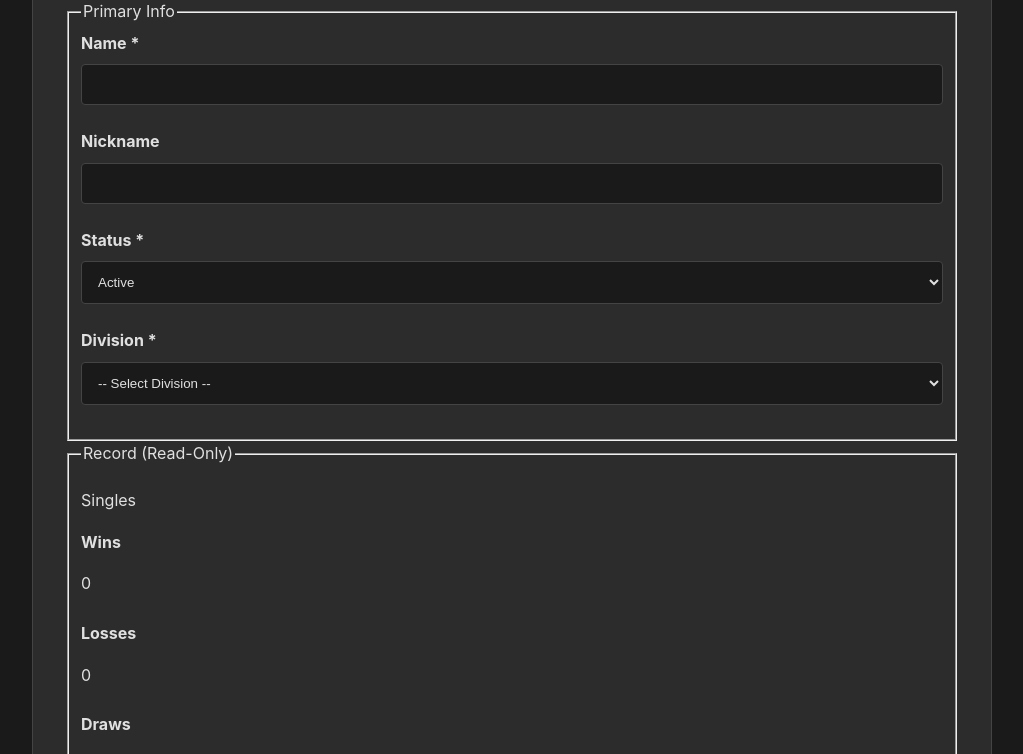
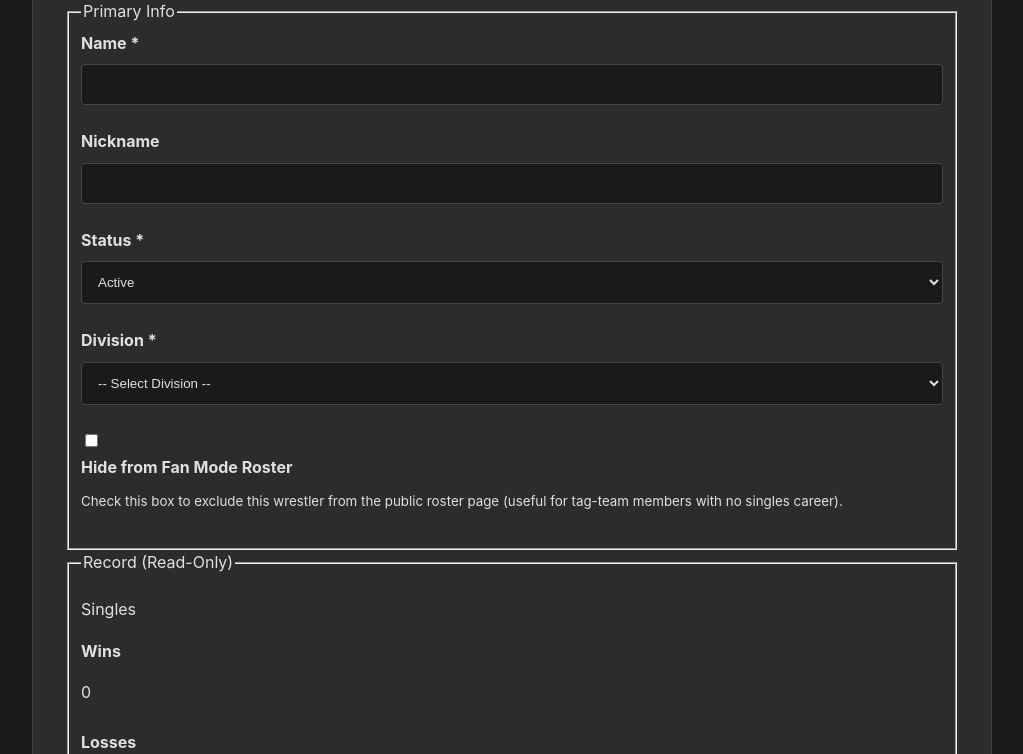
Before and after one commit to garymhartzell/slamsim, a Flask app: page /wrestlers/create in a window 1280 px wide. Shown: the part 301-1055 px from the top of the page, without its empty margins (128-1151 px from the left). Run offline with Flask 3, Linux system fonts and the light colour scheme.

Commit message:
Added a checkbox to hide wrestlers or tagteams from the roster.

```diff
--- a/routes/tagteams.py
+++ b/routes/tagteams.py
@@ -48,7 +48,8 @@ def _get_form_data(form):
         "Faction": escape(form.get('Faction', '')).strip(),
         "Manager": escape(form.get('Manager', '')).strip(),
         "Moves": escape(form.get('Moves', '')).strip(),
-        "Awards": escape(form.get('Awards', '')).strip()
+        "Awards": escape(form.get('Awards', '')).strip(),
+        "Hide_From_Fan_Roster": 'hide_from_fan_roster' in form
     }
 
 @tagteams_bp.route('/')
--- a/routes/wrestlers.py
+++ b/routes/wrestlers.py
@@ -25,7 +25,8 @@ def _get_form_data(form):
         "Awards": html.escape(form.get('awards', '').strip()).replace('\n', '|').replace('\r', ''),
         "Real_Name": html.escape(form.get('real_name', '').strip()), "Start_Date": html.escape(form.get('start_date', '').strip()),
         "Salary": html.escape(form.get('salary', '').strip()).replace('\n', '|').replace('\r', ''),
-        "Wrestling_Styles": '|'.join(html.escape(s.strip()) for s in form.getlist('wrestling_styles'))
+        "Wrestling_Styles": '|'.join(html.escape(s.strip()) for s in form.getlist('wrestling_styles')),
+        "Hide_From_Fan_Roster": 'hide_from_fan_roster' in form
     }
 
 @wrestlers_bp.route('/')
--- a/templates/booker/tagteams/form.html
+++ b/templates/booker/tagteams/form.html
@@ -37,6 +37,11 @@
                         {% endfor %}
                     </select>
                 </div>
+            </div>
+            <div class="form-group checkbox-group">
+                <input type="checkbox" id="hide_from_fan_roster" name="hide_from_fan_roster" {% if tagteam.Hide_From_Fan_Roster %}checked{% endif %}>
+                <label for="hide_from_fan_roster">Hide from Fan Mode Roster</label>
+                <small>Check this box to exclude this tag-team from the public roster page.</small>
             </div>
         </fieldset>
 
--- a/templates/booker/wrestlers/form.html
+++ b/templates/booker/wrestlers/form.html
@@ -40,6 +40,11 @@
                         {% endfor %}
                     </select>
                 </div>
+            </div>
+            <div class="form-group checkbox-group">
+                <input type="checkbox" id="hide_from_fan_roster" name="hide_from_fan_roster" {% if wrestler.Hide_From_Fan_Roster %}checked{% endif %}>
+                <label for="hide_from_fan_roster">Hide from Fan Mode Roster</label>
+                <small>Check this box to exclude this wrestler from the public roster page (useful for tag-team members with no singles career).</small>
             </div>
         </fieldset>
 
```
Also changed, not shown: routes/fan.py (+5 -4 lines).
